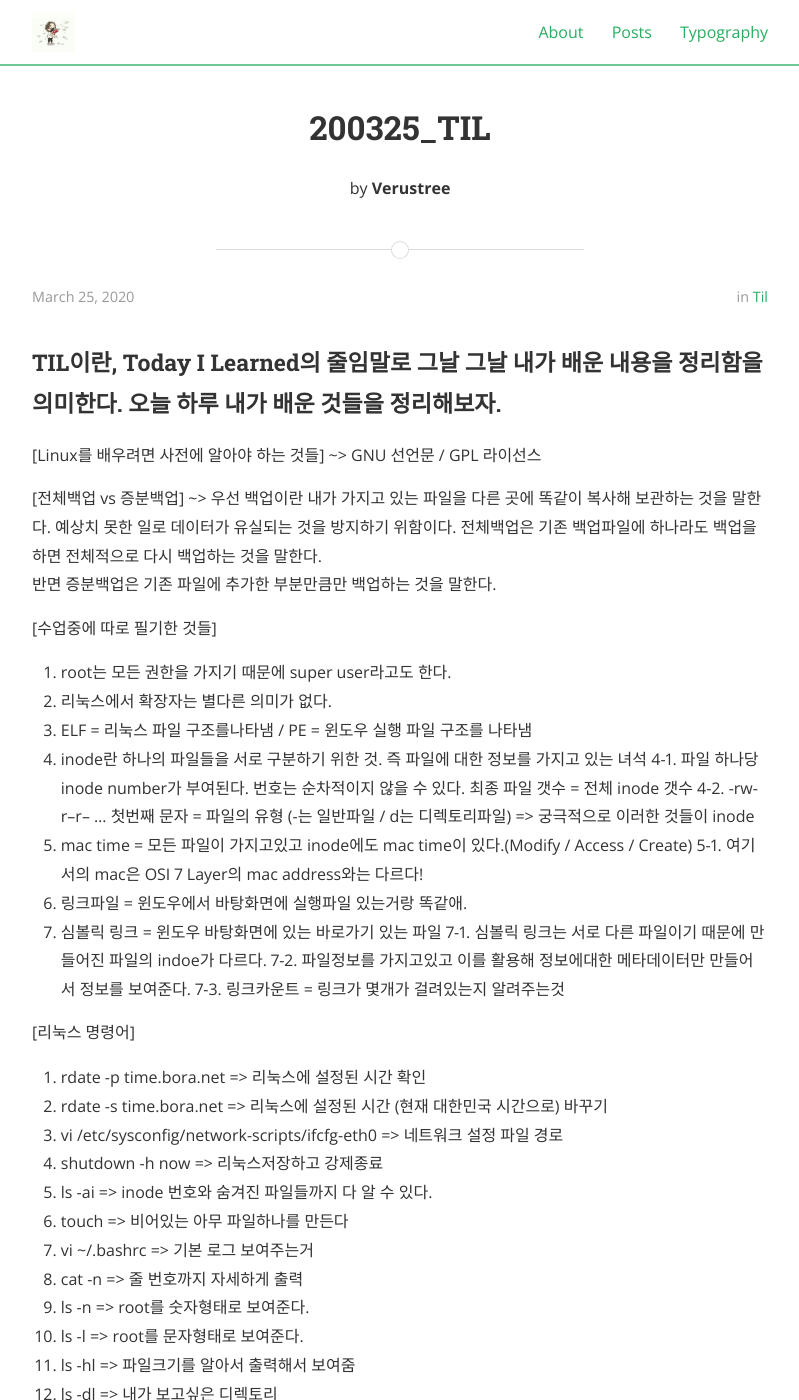
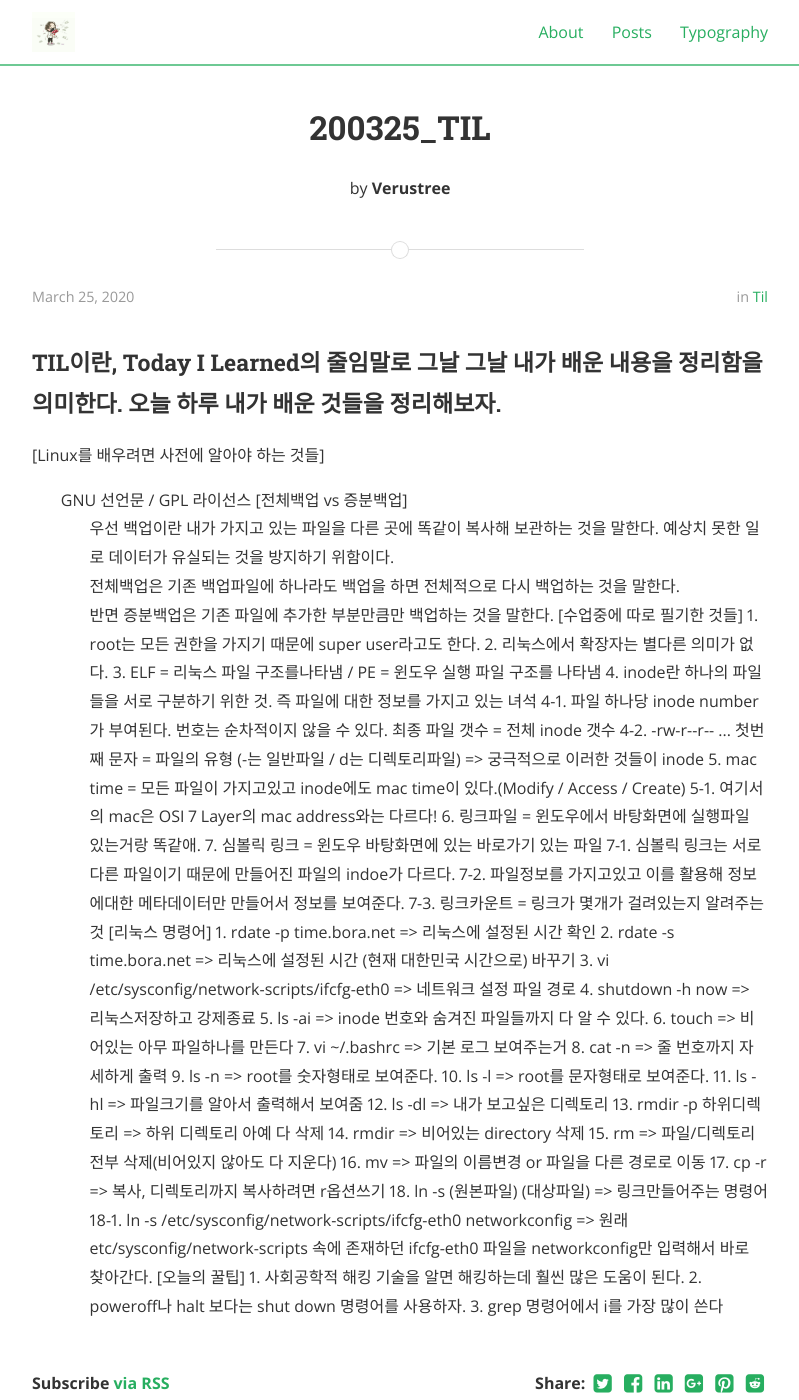
Before and after one commit to verustree/verustree.github.io, a Jekyll site: the page built from _posts/2020-03-25-TIL.md, in a window 1280 px wide and 1400 px high. Shown: the whole window, without its empty margins (240-1039 px from the left). Built offline with Jekyll 4.4.1, drawn with Linux system fonts in a browser that asks for light colours; nearby versions of some CDN libraries; some of the changed text lies outside the part shown.

Commit message:
Update 2020-03-25-TIL.md

```diff
--- a/_posts/2020-03-25-TIL.md
+++ b/_posts/2020-03-25-TIL.md
@@ -10,12 +10,12 @@ categories: TIL
 오늘 하루 내가 배운 것들을 정리해보자.</h3>
 
 [Linux를 배우려면 사전에 알아야 하는 것들]
-~> GNU 선언문 / GPL 라이선스
+<ul>GNU 선언문 / GPL 라이선스
 
 [전체백업 vs 증분백업]
-~> 우선 백업이란 내가 가지고 있는 파일을 다른 곳에 똑같이 복사해 보관하는 것을 말한다.  예상치 못한 일로 데이터가 유실되는 것을 방지하기 위함이다.
-   전체백업은 기존 백업파일에 하나라도 백업을 하면 전체적으로 다시 백업하는 것을 말한다.
-   반면 증분백업은 기존 파일에 추가한 부분만큼만 백업하는 것을 말한다.
+<ul>우선 백업이란 내가 가지고 있는 파일을 다른 곳에 똑같이 복사해 보관하는 것을 말한다.  예상치 못한 일로 데이터가 유실되는 것을 방지하기 위함이다.
+<br>전체백업은 기존 백업파일에 하나라도 백업을 하면 전체적으로 다시 백업하는 것을 말한다.
+<br>반면 증분백업은 기존 파일에 추가한 부분만큼만 백업하는 것을 말한다.
 
 [수업중에 따로 필기한 것들]
 1. root는 모든 권한을 가지기 때문에 super user라고도 한다.
```
